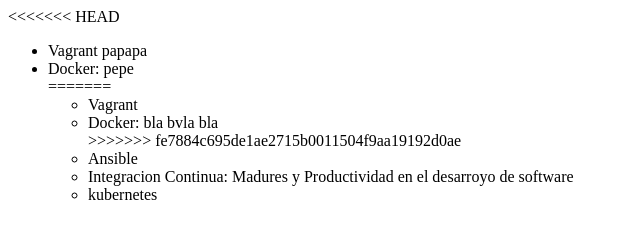
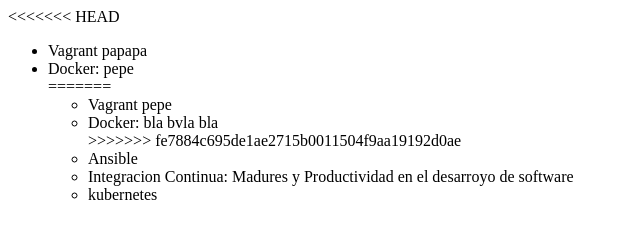
Before and after one commit to edgarmoe/alura-git, a plain HTML site: page index.html in a window 1280 px wide. Shown: the full height of the page, 0-640 px from the left. Drawn offline with Linux system fonts and the light colour scheme.

Commit message:
cambio 1

```diff
--- a/index.html
+++ b/index.html
@@ -14,7 +14,7 @@
 </head>
 <body>
      <ul>
-         <li> Vagrant </li>
+         <li> Vagrant pepe </li>
          <li> Docker: bla bvla bla </li>
 >>>>>>> fe7884c695de1ae2715b0011504f9aa19192d0ae
          <li> Ansible </li>
```
